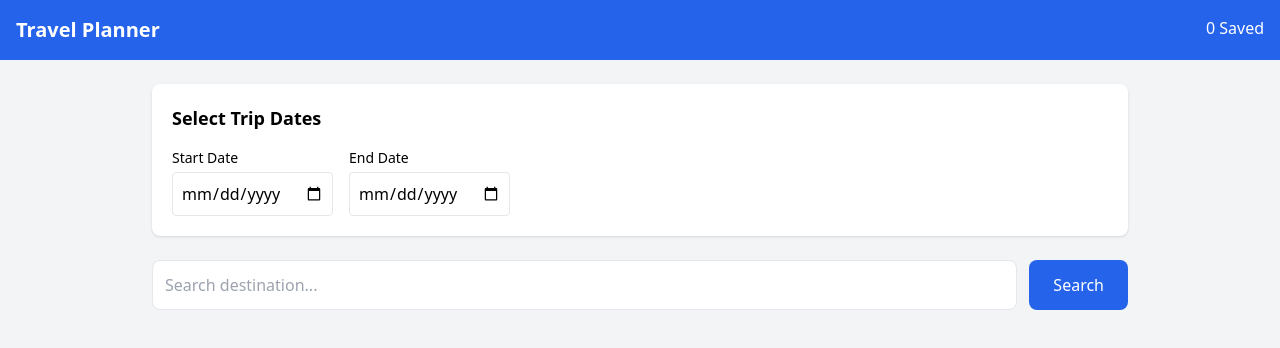
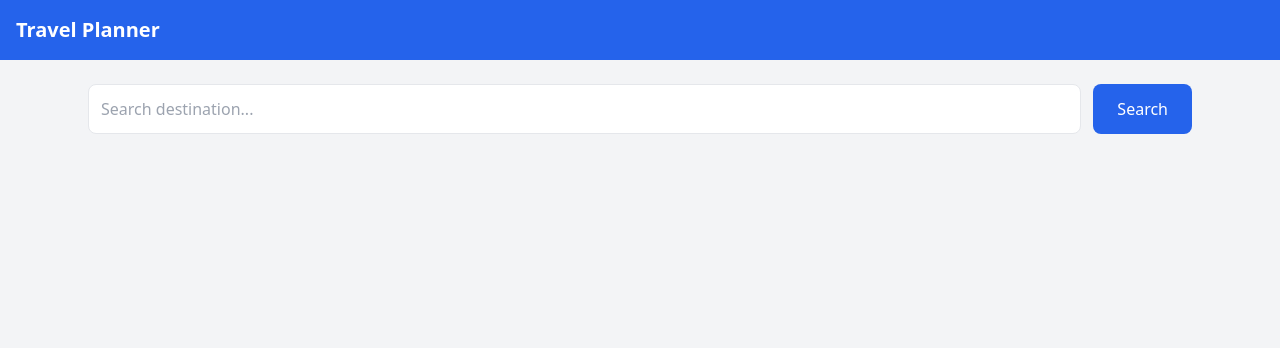
Before and after one commit to franciskobinakum/travel-planner, a React (Vite) app: page / in a window 1280 px wide. Shown: the top 348 px of the page. Built offline with nearby package versions, Linux system fonts and the light colour scheme.

Commit message:
Add Destination Details Page

```diff
--- a/package.json
+++ b/package.json
@@ -13,7 +13,7 @@
     "axios": "^1.13.5",
     "react": "^19.2.0",
     "react-dom": "^19.2.0",
-    "react-router-dom": "^7.13.0"
+    "react-router-dom": "^7.13.1"
   },
   "devDependencies": {
     "@eslint/js": "^9.39.1",
--- a/src/App.jsx
+++ b/src/App.jsx
@@ -1,146 +1,32 @@
 import { useState, useEffect } from "react"
+import { Routes, Route } from "react-router-dom"
 import SearchBar from "./components/SearchBar"
+import DestinationDetails from "./components/DestinationDetails"
+import Home from "./components/Home"
 
 function App() {
-  const [destinations, setDestinations] = useState([])
   const [itinerary, setItinerary] = useState(() => {
     const saved = localStorage.getItem("itinerary")
     return saved ? JSON.parse(saved) : []
   })
 
-  const [startDate, setStartDate] = useState("")
-  const [endDate, setEndDate] = useState("")
-
   useEffect(() => {
     localStorage.setItem("itinerary", JSON.stringify(itinerary))
   }, [itinerary])
 
-  const addToItinerary = (destination) => {
-    if (!itinerary.find((item) => item.name === destination.name)) {
-      setItinerary([...itinerary, destination])
-    }
-  }
-
-  const removeFromItinerary = (name) => {
-    setItinerary(itinerary.filter((item) => item.name !== name))
-  }
-
-  const calculateTripDays = () => {
-    if (!startDate || !endDate) return 0
-    const start = new Date(startDate)
-    const end = new Date(endDate)
-    const diff = end - start
-    return diff > 0 ? diff / (1000 * 60 * 60 * 24) : 0
-  }
-
   return (
     <div className="min-h-screen bg-gray-100">
-      {/* Header */}
-      <header className="bg-blue-600 text-white p-4 flex justify-between">
+      <header className="bg-blue-600 text-white p-4">
         <h1 className="text-xl font-bold">Travel Planner</h1>
-        <span>{itinerary.length} Saved</span>
       </header>
 
-      <div className="max-w-5xl mx-auto p-6">
-
-        {/* Date Picker Section */}
-        <div className="bg-white p-5 rounded-lg shadow mb-6">
-          <h2 className="text-lg font-bold mb-4">Select Trip Dates</h2>
-
-          <div className="flex flex-col md:flex-row gap-4">
-            <div>
-              <label className="block text-sm mb-1">Start Date</label>
-              <input
-                type="date"
-                value={startDate}
-                onChange={(e) => setStartDate(e.target.value)}
-                className="border p-2 rounded"
-              />
-            </div>
-
-            <div>
-              <label className="block text-sm mb-1">End Date</label>
-              <input
-                type="date"
-                value={endDate}
-                onChange={(e) => setEndDate(e.target.value)}
-                className="border p-2 rounded"
-              />
-            </div>
-          </div>
-
-          {calculateTripDays() > 0 && (
-            <p className="mt-4 text-green-600 font-semibold">
-              Trip Duration: {calculateTripDays()} days
-            </p>
-          )}
-        </div>
-
-        {/* Search */}
-        <SearchBar setDestinations={setDestinations} />
-
-        {/* Results */}
-        <div className="grid md:grid-cols-2 gap-6 mt-6">
-          {destinations.map((destination) => (
-            <div key={destination.id} className="bg-white p-5 rounded-lg shadow">
-              <h2 className="text-lg font-bold mb-2">{destination.name}</h2>
-
-              <p className="text-gray-600 mb-4">
-                {destination.description || "No description available."}
-              </p>
-
-              <div className="flex justify-between items-center">
-                <a
-                  href={destination.link}
-                  target="_blank"
-                  rel="noopener noreferrer"
-                  className="text-blue-600 hover:underline"
-                >
-                  View Details
-                </a>
-
-                <button
-                  onClick={() => addToItinerary(destination)}
-                  className="bg-green-600 text-white px-4 py-2 rounded hover:bg-green-700"
-                >
-                  Add
-                </button>
-              </div>
-            </div>
-          ))}
-        </div>
-
-        {/* Itinerary Section */}
-        {itinerary.length > 0 && (
-          <div className="mt-12">
-            <h2 className="text-xl font-bold mb-4">My Itinerary</h2>
-
-            {startDate && endDate && (
-              <p className="mb-4 text-gray-700">
-                Trip Dates: {startDate} → {endDate}
-              </p>
-            )}
-
-            <div className="grid md:grid-cols-2 gap-4">
-              {itinerary.map((item) => (
-                <div
-                  key={item.name}
-                  className="bg-white p-4 rounded shadow flex justify-between"
-                >
-                  <span>{item.name}</span>
-                  <button
-                    onClick={() => removeFromItinerary(item.name)}
-                    className="text-red-500"
-                  >
-                    Remove
-                  </button>
-                </div>
-              ))}
-            </div>
-          </div>
-        )}
-
-      </div>
+      <Routes>
+        <Route
+          path="/"
+          element={<Home itinerary={itinerary} setItinerary={setItinerary} />}
+        />
+        <Route path="/destination/:title" element={<DestinationDetails />} />
+      </Routes>
     </div>
   )
 }
--- /dev/null
+++ b/src/components/DestinationDetails.jsx
@@ -0,0 +1,32 @@
+import { useParams } from "react-router-dom"
+import { useEffect, useState } from "react"
+
+function DestinationDetails() {
+  const { title } = useParams()
+  const [data, setData] = useState(null)
+
+  useEffect(() => {
+    fetch(`https://en.wikipedia.org/api/rest_v1/page/summary/${title}`)
+      .then((res) => res.json())
+      .then((data) => setData(data))
+  }, [title])
+
+  if (!data) return <p className="p-6">Loading...</p>
+
+  return (
+    <div className="max-w-4xl mx-auto p-6">
+      {data.thumbnail && (
+        <img
+          src={data.thumbnail.source}
+          alt={data.title}
+          className="w-full h-80 object-cover rounded-lg mb-6"
+        />
+      )}
+
+      <h1 className="text-3xl font-bold mb-4">{data.title}</h1>
+      <p className="text-gray-700 leading-relaxed">{data.extract}</p>
+    </div>
+  )
+}
+
+export default DestinationDetails
--- /dev/null
+++ b/src/components/Home.jsx
@@ -0,0 +1,62 @@
+import { useState } from "react"
+import { Link } from "react-router-dom"
+import SearchBar from "./SearchBar"
+
+function Home({ itinerary, setItinerary }) {
+  const [destinations, setDestinations] = useState([])
+
+  const addToItinerary = (destination) => {
+    if (!itinerary.find((item) => item.name === destination.name)) {
+      setItinerary([...itinerary, destination])
+    }
+  }
+
+  return (
+    <div className="max-w-6xl mx-auto p-6">
+      <SearchBar setDestinations={setDestinations} />
+
+      <div className="grid md:grid-cols-2 lg:grid-cols-3 gap-6 mt-6">
+        {destinations.map((destination) => (
+          <div key={destination.id} className="bg-white rounded-lg shadow overflow-hidden">
+
+            {destination.image && (
+              <img
+                src={destination.image}
+                alt={destination.name}
+                className="w-full h-48 object-cover"
+              />
+            )}
+
+            <div className="p-5">
+              <h2 className="text-lg font-bold mb-2">
+                {destination.name}
+              </h2>
+
+              <p className="text-gray-600 mb-4 text-sm">
+                {destination.description?.slice(0, 120)}...
+              </p>
+
+              <div className="flex justify-between items-center">
+                <Link
+                  to={`/destination/${destination.name}`}
+                  className="text-blue-600 hover:underline text-sm"
+                >
+                  View Details
+                </Link>
+
+                <button
+                  onClick={() => addToItinerary(destination)}
+                  className="bg-green-600 text-white px-4 py-2 rounded hover:bg-green-700 text-sm"
+                >
+                  Add
+                </button>
+              </div>
+            </div>
+          </div>
+        ))}
+      </div>
+    </div>
+  )
+}
+
+export default Home
```
Also changed, not shown: 1 other file (tests, documents, lock files or other folders).
